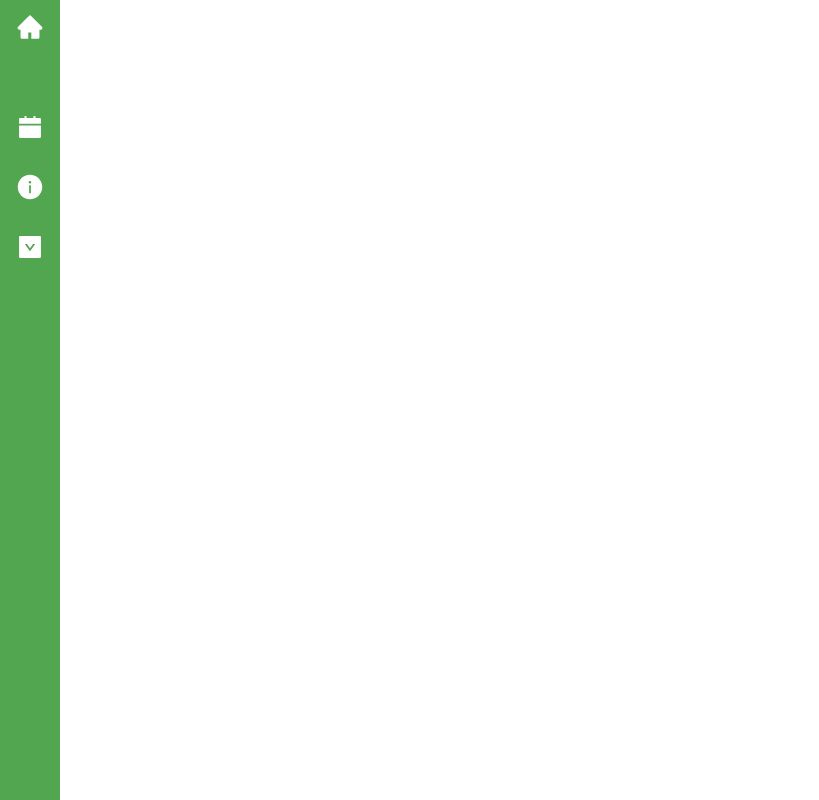
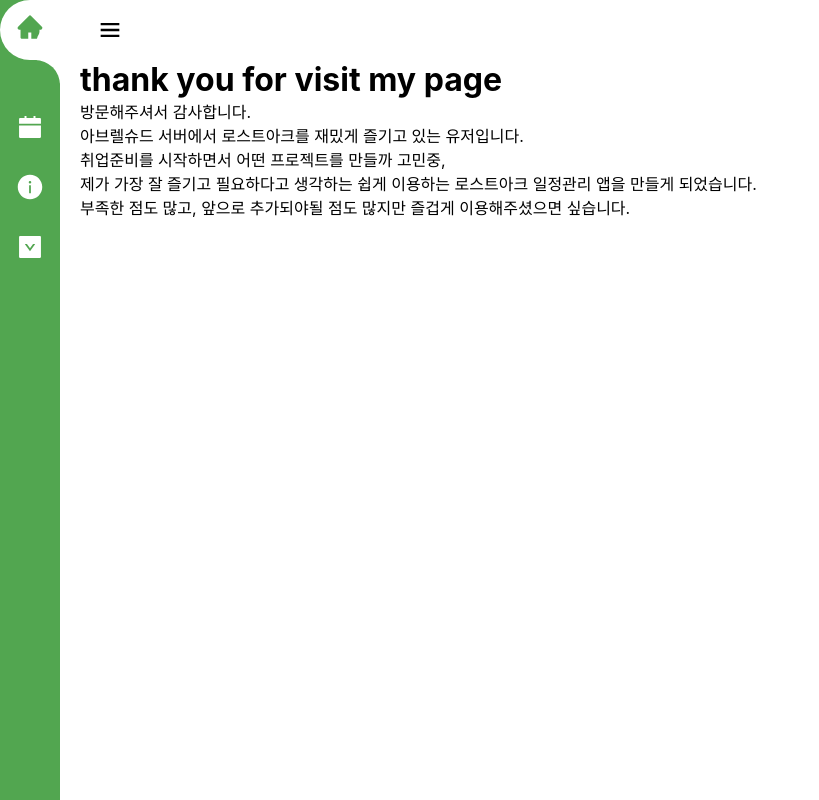
Before and after one commit to AppleTrick/loaple, a React (Create React App) app: page /thanks in a window 1280 px wide. Before the commit this address had no page. Shown: the whole page, without its empty margins (0-819 px from the left). Built offline with nearby package versions, Linux system fonts and the light colour scheme.

Commit message:
mod 페이지 이름 변경 add thanks 페이지 코멘트 추가 mod 라우터 관련 수정 mod 디자인 수정 memo 향후 계획 메모

```diff
--- a/src/components/navigation/NavLi.style.ts
+++ b/src/components/navigation/NavLi.style.ts
@@ -9,7 +9,7 @@ export const NavLi = styled.li`
 
     &:nth-child(1){
         margin-bottom: 40px;
-        pointer-events: none;
+        /* pointer-events: none; 이벤트 없애기 */
     }
 
     &:hover a {
--- a/src/components/navigation/Navigation.tsx
+++ b/src/components/navigation/Navigation.tsx
@@ -15,8 +15,8 @@ const Navigation = () => {
                     <Style.NavUl>
                         <NavLi icon={AiFillHome} changelink={`/main` } navTitle={ `로아플`} />
                         <NavLi icon={AiFillCalendar} changelink={`/main` } navTitle={ `일정관리`} />
-                        <NavLi icon={AiFillInfoCircle} changelink={`/information` } navTitle={ `정보`} />
-                        <NavLi icon={AiFillDownSquare} changelink={`/tactics` } navTitle={ `택틱`} />
+                        <NavLi icon={AiFillInfoCircle} changelink={`/information` } navTitle={ `정보가지고오기`} />
+                        <NavLi icon={AiFillDownSquare} changelink={`/thanks` } navTitle={ `감사합니다`} />
                     </Style.NavUl>
                 </Style.Nav>
             </Style.NavContaioner>
--- a/src/hooks/Date/Date.ts
+++ b/src/hooks/Date/Date.ts
@@ -214,12 +214,12 @@ export const scheduleReset = () => {
     // 현재일 오전 6시 < 과거 데이터 < 현재 접속일일 경우 => noting
     } else if (sixAm < connectTime && connectTime < now) {
         // 리셋 즉각적용 보기
-        dispatch(Reset_DailySchedule(
-            {
-                RestGage: 0,
-                plusNumbe : 0
-            }
-        ))
+        // dispatch(Reset_DailySchedule(
+        //     {
+        //         RestGage: 0,
+        //         plusNumbe : 0
+        //     }
+        // ))
         console.log("데이터 변화가 필요가 없음");
     }
 }
--- a/src/pages/Tactics.tsx
+++ b/src/pages/Thanks.tsx
@@ -11,18 +11,23 @@ const MainDiv = styled.div<{ open: boolean }>`
     background: var(--white);
     transition: 0.5s;
 `
-const Tactics = () => {
+const Thanks = () => {
     const openValue = useSelector((state: RootState) => state.naviactions);
 
     return (
         <MainDiv open={openValue.open}>
             <TopBar />
-            <h1>thanks to and, information</h1>
+            <h1>thank you for visit my page</h1>
+            <p>방문해주셔서 감사합니다.</p>
+            <p>아브렐슈드 서버에서 로스트아크를 재밌게 즐기고 있는 유저입니다.</p>
+            <p>취업준비를 시작하면서 어떤 프로젝트를 만들까 고민중,</p>
+            <p>제가 가장 잘 즐기고 필요하다고 생각하는 쉽게 이용하는 로스트아크 일정관리 앱을 만들게 되었습니다.</p>
+            <p>부족한 점도 많고, 앞으로 추가되야될 점도 많지만 즐겁게 이용해주셨으면 싶습니다.</p>
         </MainDiv>
 
     )
 }
 
-export default Tactics;
+export default Thanks;
 
 // thanks to and, information
--- a/src/router/AppRouter.tsx
+++ b/src/router/AppRouter.tsx
@@ -1,7 +1,7 @@
 import { BrowserRouter, Route, Routes, Navigate } from "react-router-dom";
 import Main from "pages/Main";
 import Information from "pages/Information";
-import Tactics from "pages/Tactics";
+import Thanks from "pages/Thanks";
 import Navigation from "components/navigation/Navigation";
 
 // 라우팅 부분
@@ -14,7 +14,7 @@ const AppRouter = () => {
                 <Routes>
                     <Route path="/main/*" element={ <Main/>}/>
                     <Route path="/information/*" element={ <Information/>}/>
-                    <Route path="/tactics/*" element={<Tactics />} />
+                    <Route path="/thanks/*" element={<Thanks />} />
                     <Route path="/" element={<Navigate replace to="/main/*"/>}/>
                 </Routes>
             </BrowserRouter>
```
Also changed, not shown: 개발기록/0921.md (added, +15 -0 lines).
